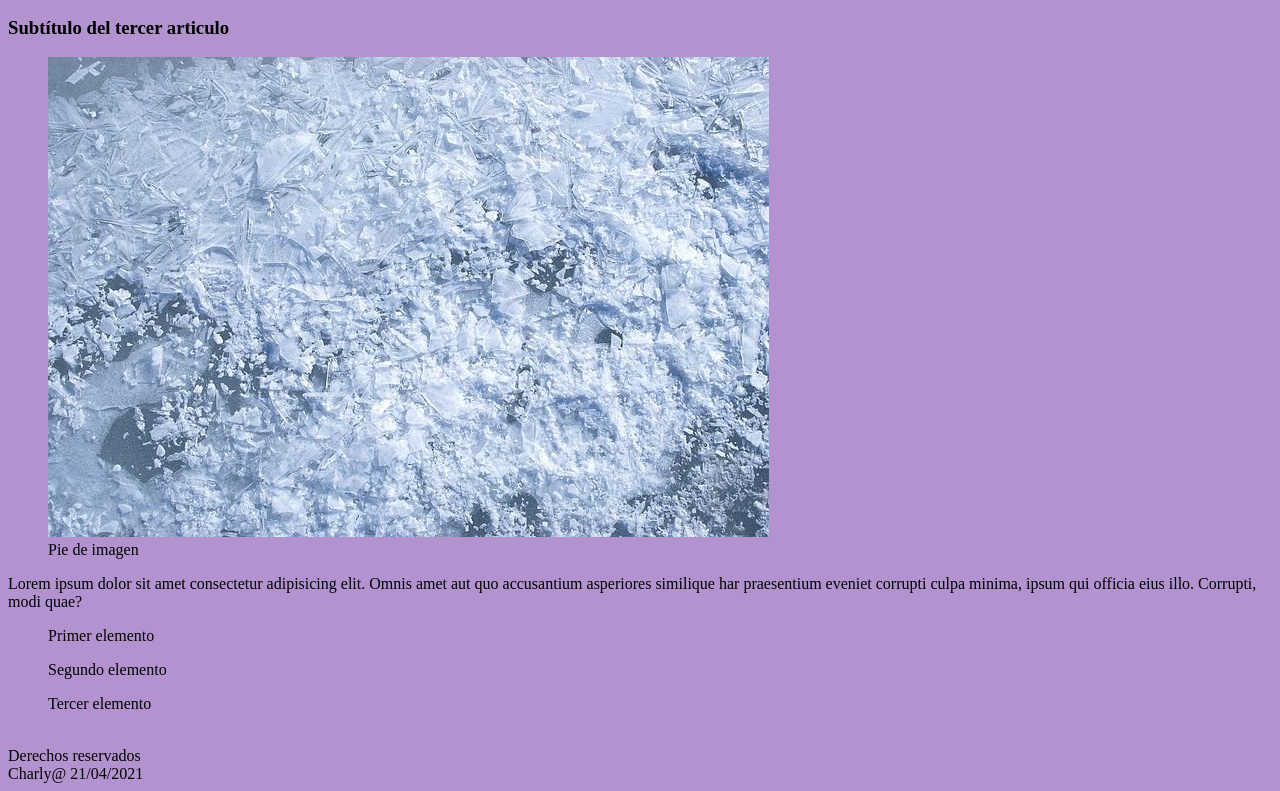
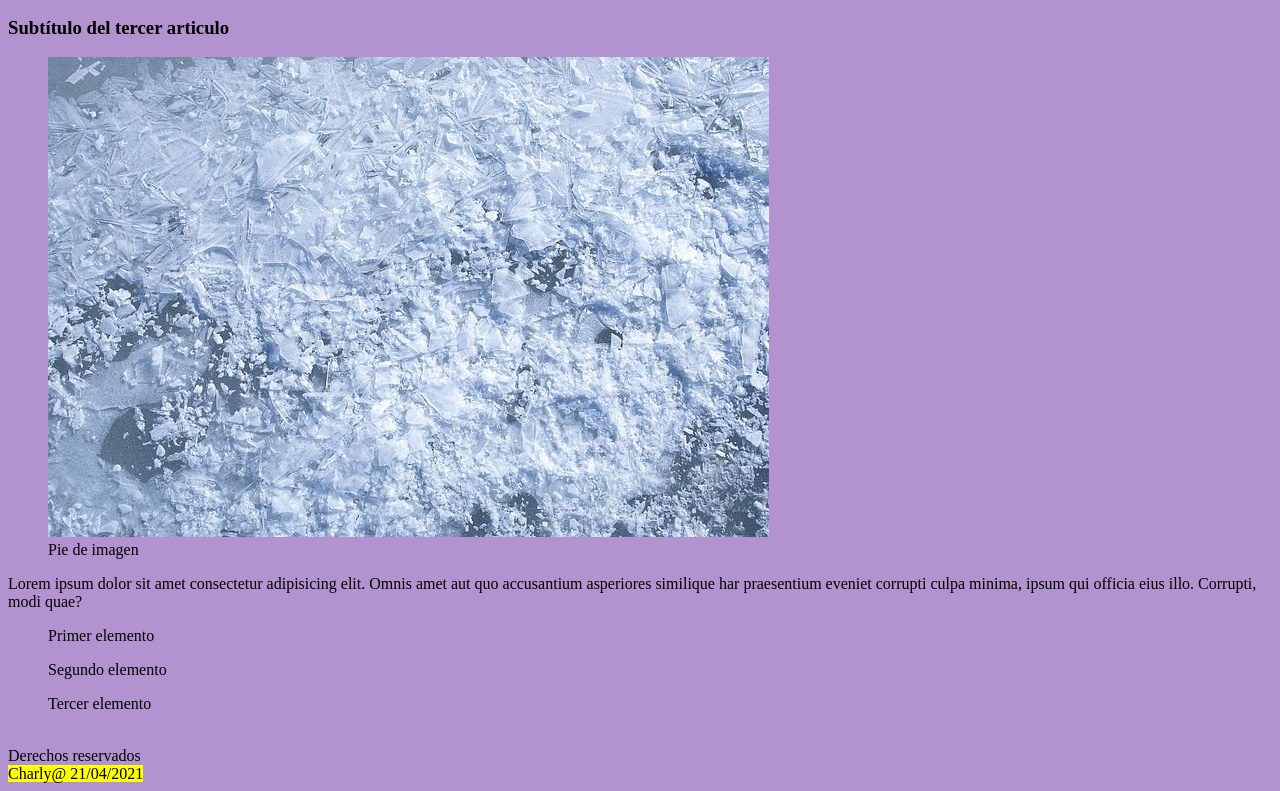
Before and after one commit to CharlyLLorente/CURSO-HTML5, a plain HTML site: page index.html in a window 1280 px wide. Shown: the part 1554-2345 px from the top of the page. Drawn offline with Linux system fonts and the light colour scheme.

Commit message:
actualizando index3

```diff
--- a/css/estilos.css
+++ b/css/estilos.css
@@ -1,3 +1,6 @@
+
+
+
 body{
     background-color: rgb(178, 146, 207);
 }
--- a/index.html
+++ b/index.html
@@ -87,7 +87,8 @@
         <footer>
 
             <br>
-            Derechos reservados<br> Charly@  21/04/2021
+            Derechos reservados<br>
+            <mark>Charly@  21/04/2021</mark>
         </footer>
 
 
```
